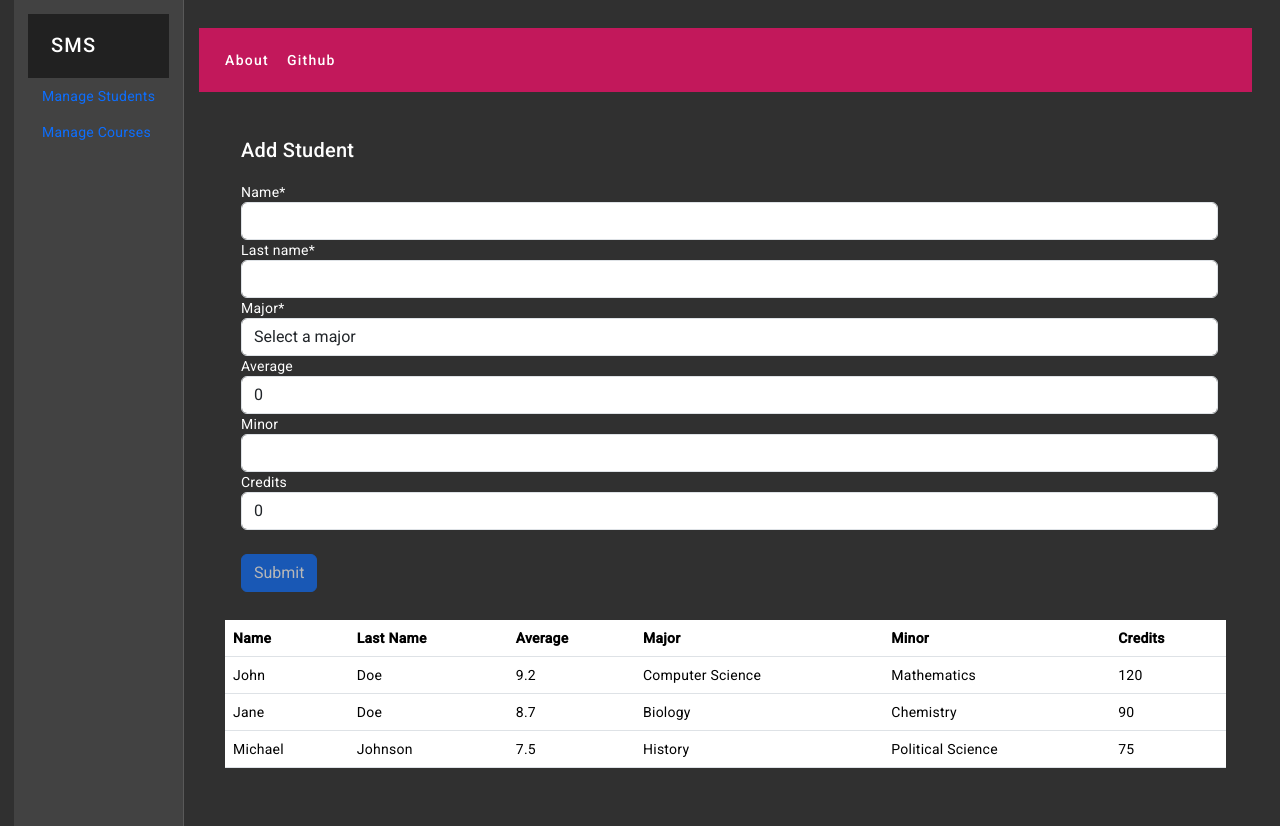
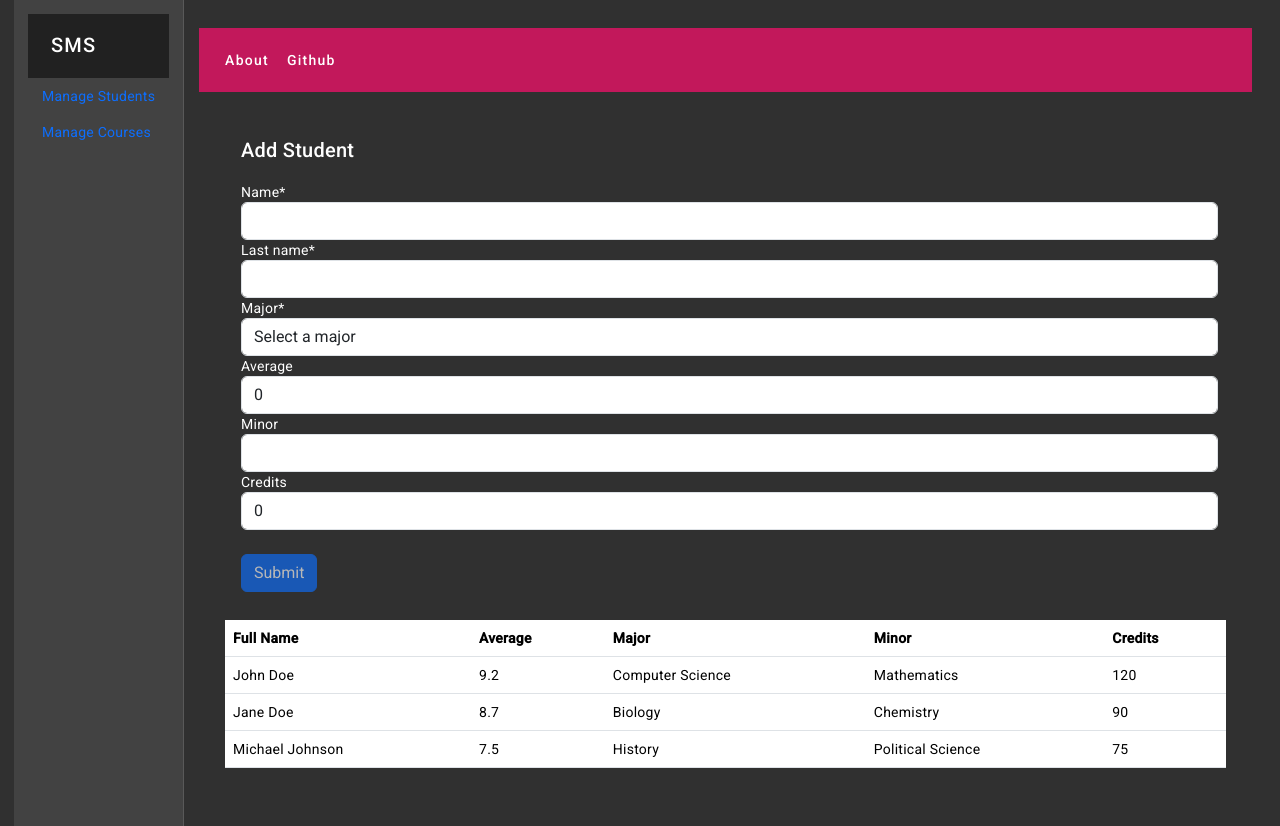
Before and after one commit to NeneWang/lista-alumnos, an Angular app: page /students in a window 1280 px wide. Built offline with nearby package versions, Linux system fonts and the light colour scheme.

Commit message:
studne tlist observable

```diff
--- a/src/app/app.module.ts
+++ b/src/app/app.module.ts
@@ -37,7 +37,8 @@ import { UserEditFormComponent } from './user-edit-form/user-edit-form.component
 
 import { FormsModule } from '@angular/forms';
 import { StudentDetailComponent } from './pages/student-detail/student-detail.component';
-import { StudentListObsComponent } from './student-list-obs/student-list-obs.component'; // Import FormsModule
+import { StudentListObsComponent } from './student-list-obs/student-list-obs.component';
+import { StudentListSubsComponent } from './student-list-subs/student-list-subs.component'; // Import FormsModule
 
 @NgModule({
   declarations: [
@@ -60,6 +61,7 @@ import { StudentListObsComponent } from './student-list-obs/student-list-obs.com
     UserEditFormComponent,
     StudentDetailComponent,
     StudentListObsComponent,
+    StudentListSubsComponent,
   ],
   imports: [
     BrowserModule,
--- a/src/app/student-list-obs/student-list-obs.component.html
+++ b/src/app/student-list-obs/student-list-obs.component.html
@@ -6,8 +6,7 @@
         <table class="table">
           <thead>
             <tr>
-              <th>Name</th>
-              <th>Last Name</th>
+              <th>Full Name</th>
               <th>Average</th>
               <th>Major</th>
               <th>Minor</th>
@@ -15,9 +14,8 @@
             </tr>
           </thead>
           <tbody>
-            <tr *ngFor="let student of students$ | async">
-              <td>{{ student.name }}</td>
-              <td>{{ student.lastName }}</td>
+            <tr *ngFor="let student of studentsFormatted$ | async">
+              <td>{{ student.fullName }}</td>
               <td>{{ student.average }}</td>
               <td>{{ student.major }}</td>
               <td>{{ student.minor }}</td>
@@ -25,6 +23,9 @@
             </tr>
           </tbody>
         </table>
-      </div>
+
+    </div>
+
+
 
 </div>
--- a/src/app/student-list-obs/student-list-obs.component.ts
+++ b/src/app/student-list-obs/student-list-obs.component.ts
@@ -2,18 +2,41 @@
 import { Component } from '@angular/core';
 import { Student, StudentsService } from '../students.service';
 import { Observable } from 'rxjs';
+import { map } from 'rxjs/operators';
 
 @Component({
   selector: 'app-student-list-obs',
   templateUrl: './student-list-obs.component.html',
   styleUrls: ['./student-list-obs.component.scss']
 })
+
 export class StudentListObsComponent {
 
   students$: Observable<Student[]> | undefined;
+  studentsFormatted$: Observable<StudentFormatted[]> | undefined;
+
   constructor(private studentsService: StudentsService) {
     this.students$ = this.studentsService.getStudents();
+    this.studentsFormatted$ = this.students$.pipe(
+      map(students => students.map(student => (
+        {
+          ...student,
+          fullName: `${student.name} ${student.lastName}`
+        }
+      ))),
+    );
+  }
+
+  ngOnDestory() {
+    if (this.studentsService) {
+      this.studentsService.unsubscribe();
+    }
   }
 
 
 }
+
+
+interface StudentFormatted extends Student {
+  fullName: string;
+}
--- /dev/null
+++ b/src/app/student-list-subs/student-list-subs.component.html
@@ -0,0 +1 @@
+<p>student-list-subs works!</p>
--- a/src/app/students.service.ts
+++ b/src/app/students.service.ts
@@ -54,5 +54,14 @@ export class StudentsService {
   }
 
 
+  getMajorsAsPromise(): Promise<string[] | undefined> {
+    return of(this.majors).pipe(delay(500)).toPromise();
+  }
+
+
+  unsubscribe() {
+    // TODO
+  }
+
 
 }
--- a/src/app/user-form/user-form.component.ts
+++ b/src/app/user-form/user-form.component.ts
@@ -1,5 +1,6 @@
 import { Component, EventEmitter, Output } from '@angular/core';
 import { FormBuilder, FormGroup, Validators } from '@angular/forms';
+import { StudentsService } from '../students.service';
 
 interface Student {
   name: string;
@@ -21,10 +22,13 @@ export class UserFormComponent {
 
 
   userForm: FormGroup;
-  majors: string[] = ['Computer Science', 'Electrical Engineering', 'Mechanical Engineering', 'Biology', 'History'];
+  majors: string[] | undefined = [];
 
 
-  constructor(private fb: FormBuilder) {
+  constructor(private fb: FormBuilder, private studentsService: StudentsService) {
+    this.studentsService.getMajorsAsPromise().then((majors) => {
+      this.majors = majors;
+    });
     this.userForm = this.fb.group({
       name: ['', Validators.required],
       lastName: ['', Validators.required],
```
Also changed, not shown: src/app/student-list-subs/student-list-subs.component.ts (added, +10 -0 lines), src/app/student-list-subs/student-list-subs.component.scss (added), 1 other file (tests, documents, lock files or other folders).
